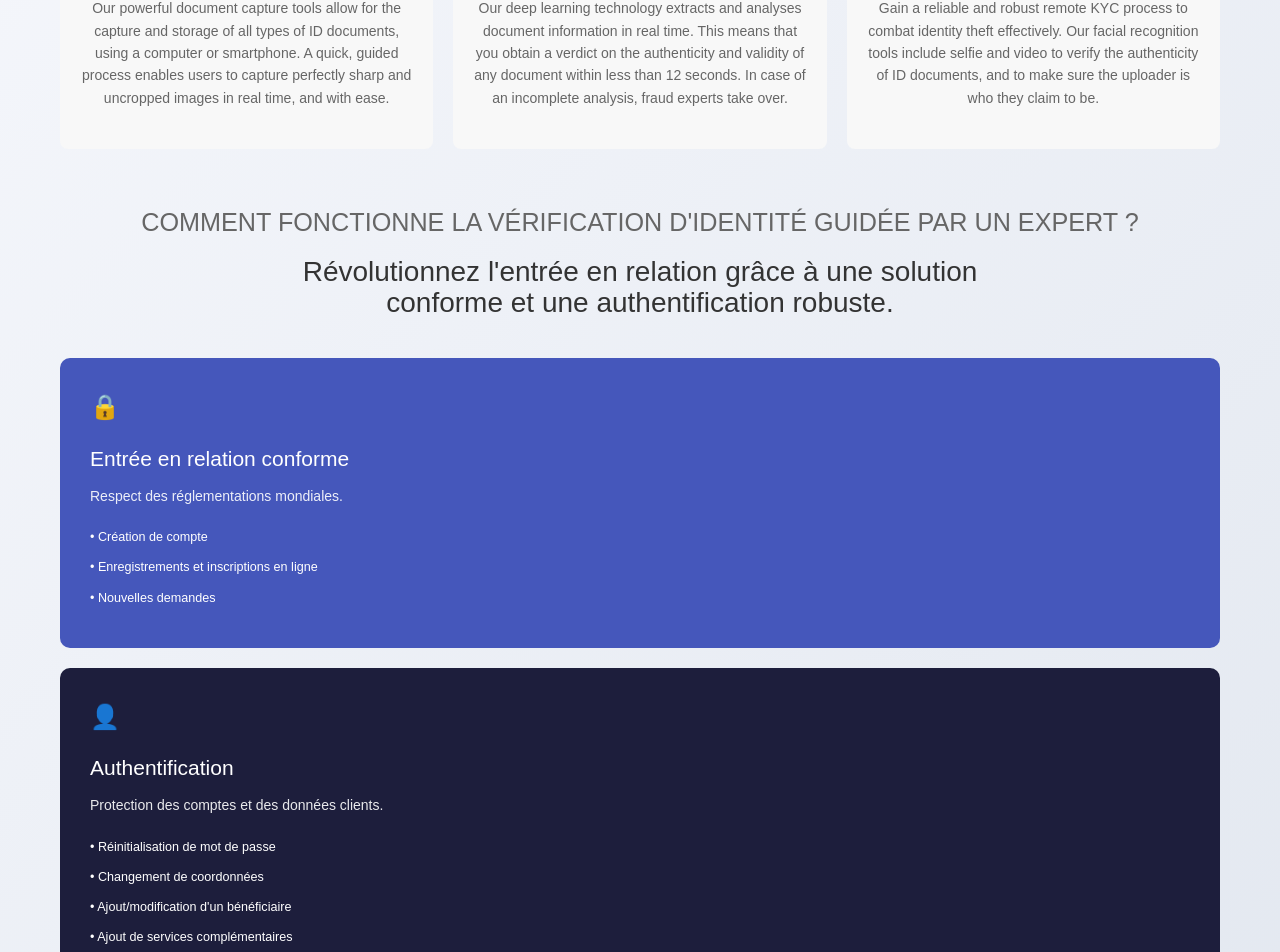
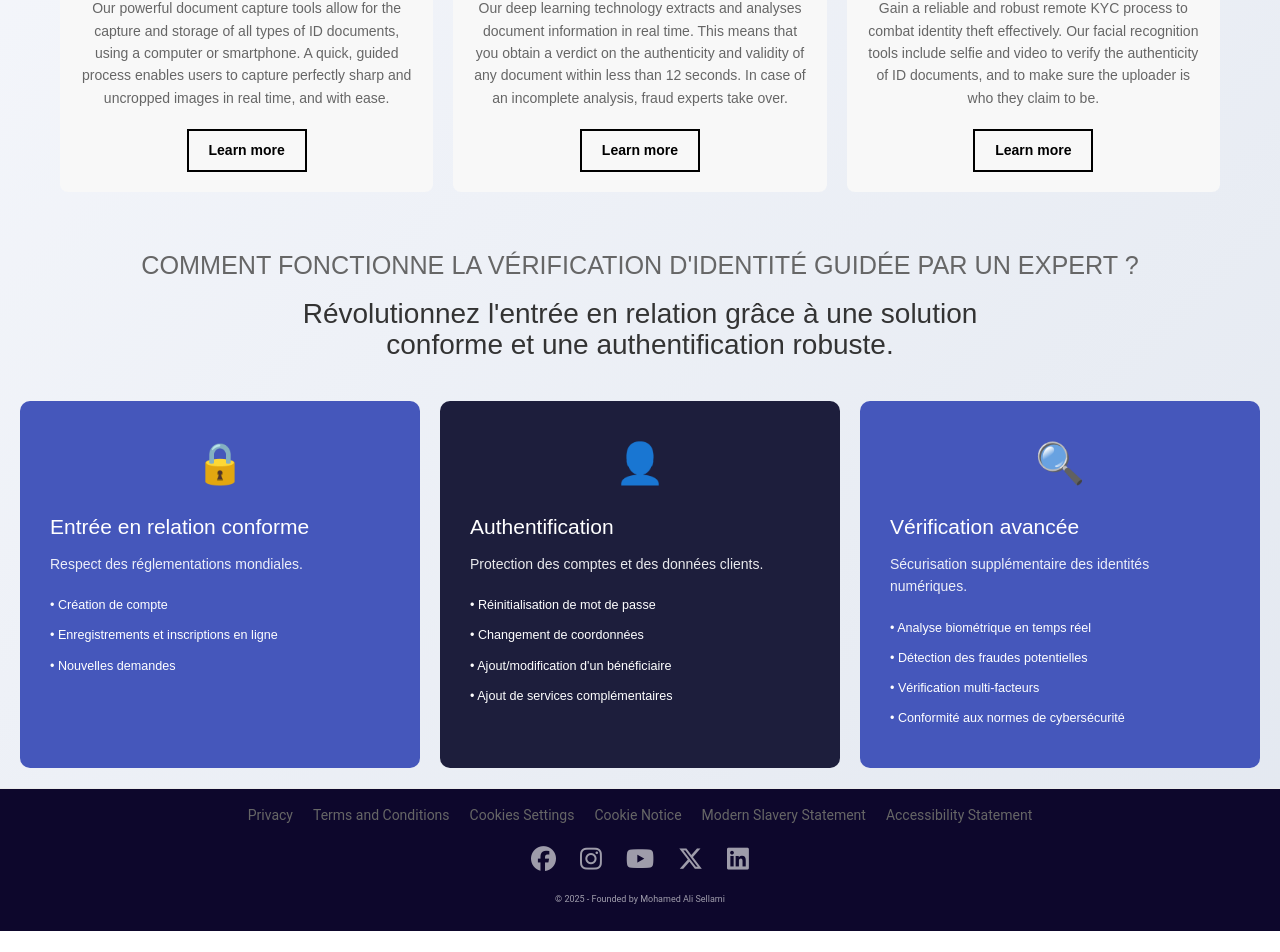
Before and after one commit to Mohamed-Ali-Sellami/MSC_ID, a React (Create React App) app in the folder client/: page /solutions in a window 1280 px wide. Shown: the part 831-1783 px from the top of the page. After the commit the page ends 1762 px from the top, so only its background shows below. Built offline with nearby package versions, Linux system fonts and the light colour scheme; no server answers.

Commit message:
Version 000

```diff
--- a/client/src/components/Footer.js
+++ b/client/src/components/Footer.js
@@ -22,6 +22,10 @@ const Footer = () => {
             <a href="#"> <i class="fa-brands fa-x-twitter"></i></a>
             <a href="#"> <i class="fa-brands fa-linkedin"></i></a>
         </div>
+
+        <div className='foundername' >
+           <p>© {new Date().getFullYear()} - Founded by Mohamed Ali Sellami</p>
+        </div>
     </div>
 </footer>
 
--- a/client/src/components/Pagesolutions.js
+++ b/client/src/components/Pagesolutions.js
@@ -4,8 +4,6 @@ import Footer from './Footer'
 import Navbar from './Navbar'
 import imgpasseport from './images/passeport.jpg';
 import imgcin from './images/cin.png'
-import imgsign from './images/sign.jpg'
-import { Link } from 'react-router-dom';
 
 const Pagesolutions = () => {
   return (
@@ -32,9 +30,9 @@ const Pagesolutions = () => {
           markets and allow for seamless integration with your existing IT environment.
         </p>
 
-         <Link to="/login"><button className="cta-buttonsolution">
+        <button className="cta-buttonsolution">
           Get Started
-        </button></Link>
+        </button>
       </div>
       <div className="image-sectionsolution">
         <img
@@ -54,21 +52,21 @@ const Pagesolutions = () => {
         <div className="iconsection2solution"> <img src={imgpasseport} alt='imgpasseport'  /> </div>
         <h2>Passeport verification</h2>
         <p>Our powerful document capture tools allow for the capture and storage of all types of ID documents, using a computer or smartphone. A quick, guided process enables users to capture perfectly sharp and uncropped images in real time, and with ease.</p>
-
+        <a href="#" className="learn-moresection2solution">Learn more</a>
       </div>
 
       <div className="stepsection2solution">
         <div className="iconsection2solution"> <img src={imgcin} alt='imgcin'  /> </div>
         <h2>Carte_identity Verification</h2>
         <p>Our deep learning technology extracts and analyses document information in real time. This means that you obtain a verdict on the authenticity and validity of any document within less than 12 seconds. In case of an incomplete analysis, fraud experts take over.</p>
-
+        <a href="#" className="learn-moresection2solution">Learn more</a>
       </div>
 
       <div className="stepsection2solution">
-        <div className="iconsection2solution" >  <img src={imgsign}alt='imgsignature'  /> </div>
-        <h2>Signature verification (Soon)</h2>
+        <div className="iconsection2solution" >  <img src="https://cdn4.iconfinder.com/data/icons/web-and-seo-19/65/906-512.png"alt='imgsignature'  /> </div>
+        <h2>signature verification</h2>
         <p>Gain a reliable and robust remote KYC process to combat identity theft effectively. Our facial recognition tools include selfie and video to verify the authenticity of ID documents, and to make sure the uploader is who they claim to be.</p>
-
+        <a href="#" className="learn-moresection2solution">Learn more</a>
       </div>
     </div>
   </div>
@@ -104,6 +102,18 @@ const Pagesolutions = () => {
                 <li>• Ajout de services complémentaires</li>
             </ul>
         </div>
+
+        <div className="cards3solution card-skyblue">
+    <div className="card-icons3solution">🔍</div>
+    <h3>Vérification avancée</h3>
+    <p>Sécurisation supplémentaire des identités numériques.</p>
+    <ul>
+        <li>• Analyse biométrique en temps réel</li>
+        <li>• Détection des fraudes potentielles</li>
+        <li>• Vérification multi-facteurs</li>
+        <li>• Conformité aux normes de cybersécurité</li>
+    </ul>
+</div>
     </div>
     </div>
 
--- a/client/src/components/styles/Footer.css
+++ b/client/src/components/styles/Footer.css
@@ -38,10 +38,14 @@
     color: white;
 }
 
+.foundername  p {
+
+    opacity: 0.6;
+    color: white;
+}
 
 .social-links  i {
-    width: 24px;
-    height: 24px;
+   font-size: 25px;
     opacity: 0.6;
     color: white;
 }
--- a/client/src/components/styles/Pagesolutions.css
+++ b/client/src/components/styles/Pagesolutions.css
@@ -131,23 +131,10 @@
 
 
 
-  /* Responsive Design */
-  @media (max-width: 768px) {
-    .flex-containersolution {
-      gap: 20px;
-    }
-
-    .titlesolution {
-      font-size: 28px;
-    }
-    .steps-containersection2solution {
-        flex-direction: column;
-      }
-  }
 
 /******/
 .containers3solution {
-    max-width: 1200px;
+
   margin: 0 auto;
   padding: 20px;
   font-family: Arial, sans-serif;
@@ -170,12 +157,6 @@
   margin-bottom: 30px;
 }
 
-.cards-containers3solution {
-    display: flex;
-    gap: 20px;
-    justify-content: center;
-    flex-direction: column;
-}
 
 
 .cards3solution {
@@ -194,8 +175,11 @@
 }
 
 .card-icons3solution {
-    font-size: 24px;
+font-size: 40px;
   margin-bottom: 20px;
+  display: flex;
+  justify-content: center;
+  align-items: center;
 }
 
 .cards3solution h3 {
@@ -217,3 +201,28 @@
   margin-bottom: 10px;
   font-size: 0.9em;
 }
+.cards-containers3solution {
+display: flex;
+gap: 20px;
+justify-content: center;
+
+max-width: 1500px;
+
+}
+
+/* Responsive Design */
+@media (max-width: 768px) {
+.flex-containersolution {
+  gap: 20px;
+}
+
+.titlesolution {
+  font-size: 28px;
+}
+.steps-containersection2solution {
+    flex-direction: column;
+  }
+.cards-containers3solution {
+  flex-direction: column;
+}
+}
```
Lines whose indentation alone changed are shown as unchanged.
